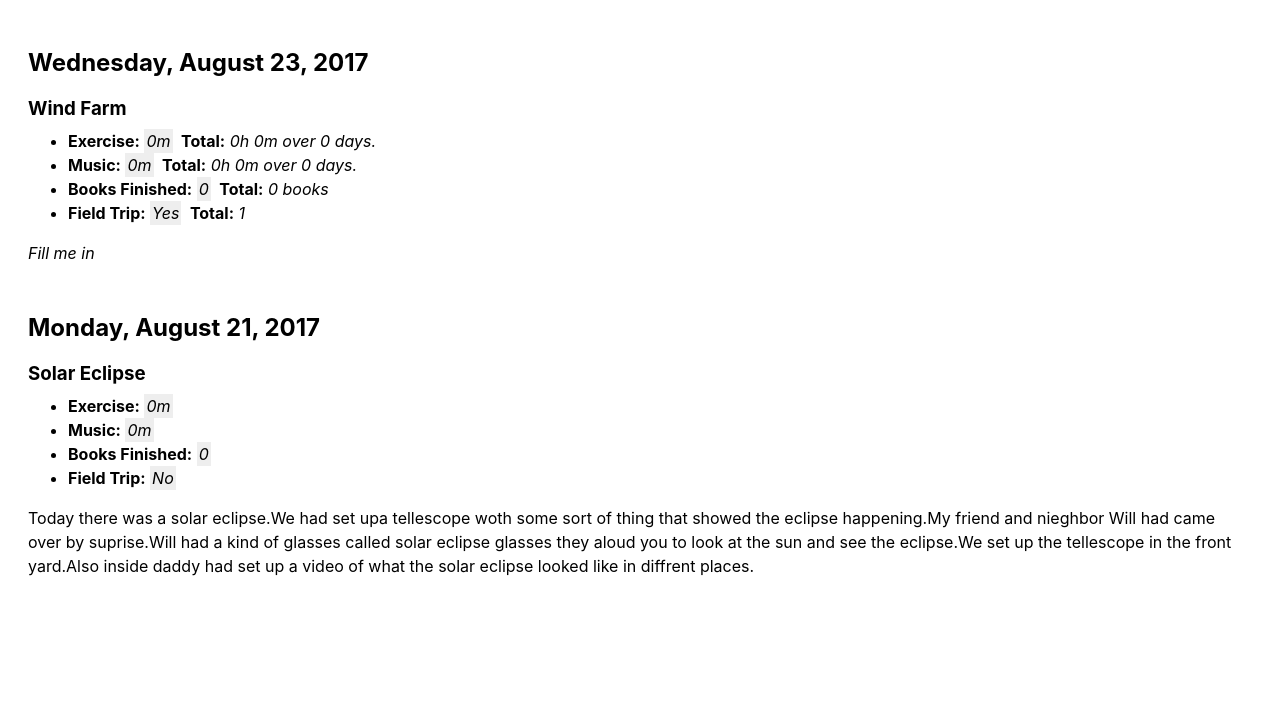
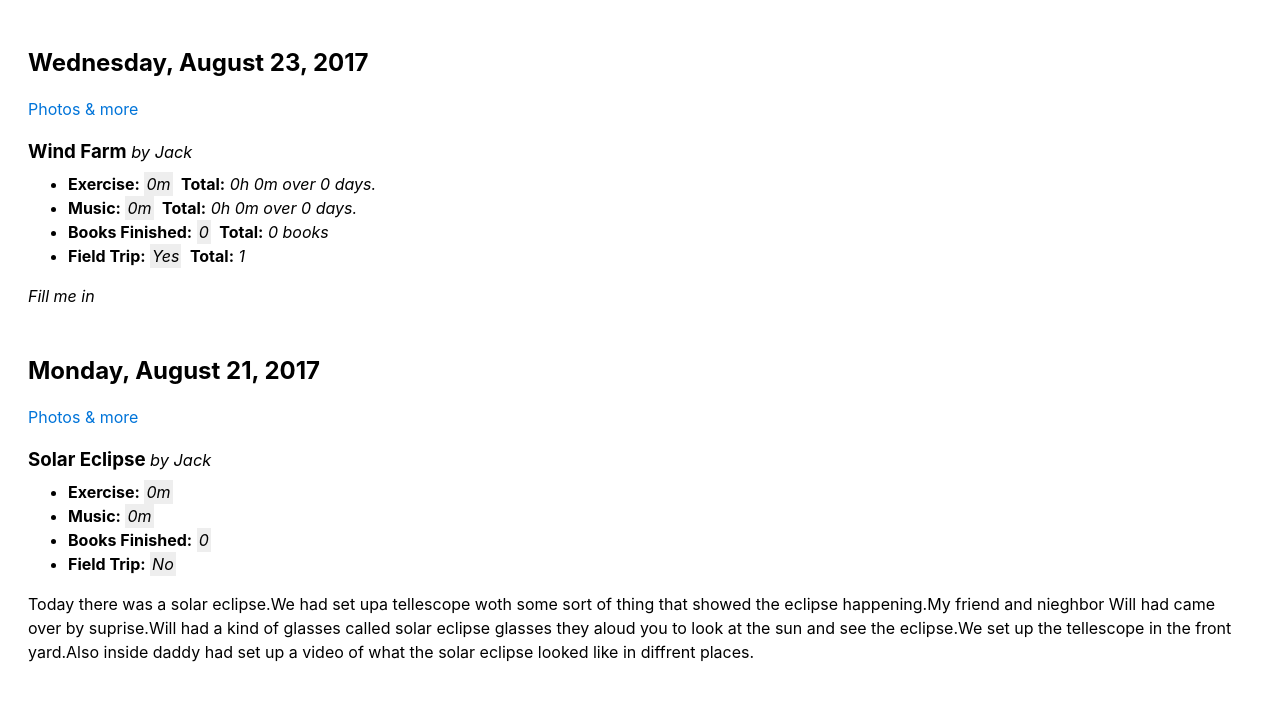
Before and after one commit to newlyceum/journal, a Jekyll site: the page built from simon/index.md, in a window 1280 px wide. Shown: the top 701 px of the page. Built offline with Jekyll 4.4.1, drawn with Linux system fonts in a browser that asks for light colours.

Commit message:
template tweaks

```diff
--- a/_layouts/simon.html
+++ b/_layouts/simon.html
@@ -26,9 +26,16 @@
 {% endfor %}
 
 {% for post in site.categories.simon %}
+{% capture postDate %}{{ post.date | date: '%m%d%Y' }}{% endcapture %}
         <div class="entry">
             <h2>{{ post.date | date: "%A, %B %e, %Y" }}</h2>
-            <h3 id="{{ post.slug }}">{{ post.title }}</h3>
+            {% for subPost in site.categories.general %}
+            {% capture subPostDate %}{{ subPost.date | date: '%m%d%Y' }}{% endcapture %}
+                        {% if postDate == subPostDate %}
+                        <p><a href="/journal/#{{ post.slug }}">Photos &amp; more</a></p>
+                        {% endif %}
+            {% endfor %}
+            <h3 id="{{ post.slug }}">{{ post.title }} <span>by Jack</span></h3>
             <ul>
                 <li><b>Exercise:</b> <i class="today">{{ post.exercise }}m</i> {% if forloop.first %}<b>Total:</b> <i>{{ exercise_total | divided_by:60 }}h {{ exercise_total | modulo:60 }}m over {{ exercise_days }} day{% if exercise_days != 1 %}s{% endif %}.</i>{% endif %}</li>
                 <li><b>Music:</b> <i class="today">{{ post.music }}m</i> {% if forloop.first %}<b>Total:</b> <i>{{ music_total | divided_by:60 }}h {{ music_total | modulo:60 }}m over {{ music_days }} day{% if music_days != 1 %}s{% endif %}.</i>{% endif %}</li>
--- a/ui/css/styles.css
+++ b/ui/css/styles.css
@@ -106,3 +106,9 @@ i.today {
     padding-left: 2px;
     margin-right: 4px;
 }
+
+h3 > span {
+    font-size: .875em;
+    font-style: italic;
+    font-weight: normal;
+}
```
Also changed, not shown: _layouts/jack.html (+8 -1 lines).
